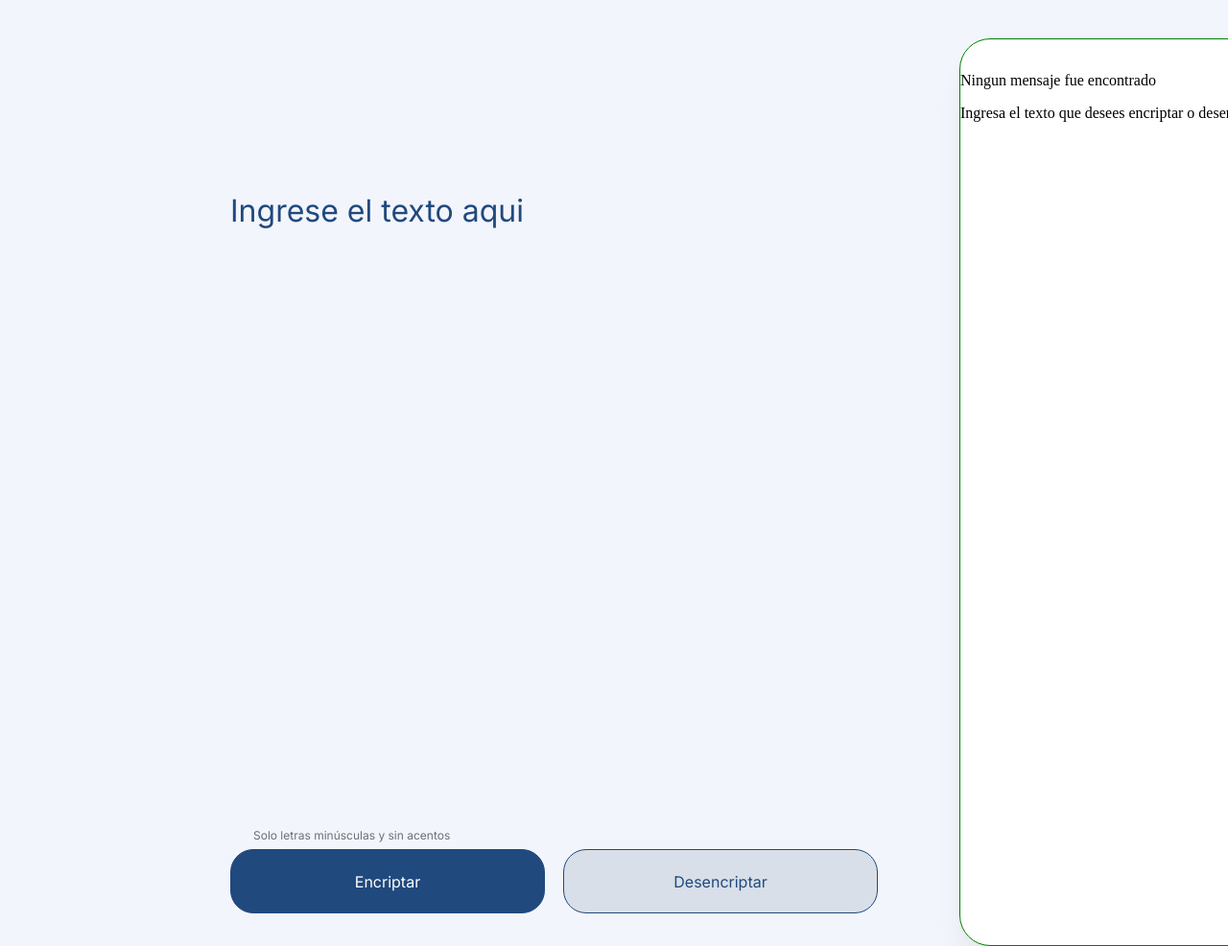
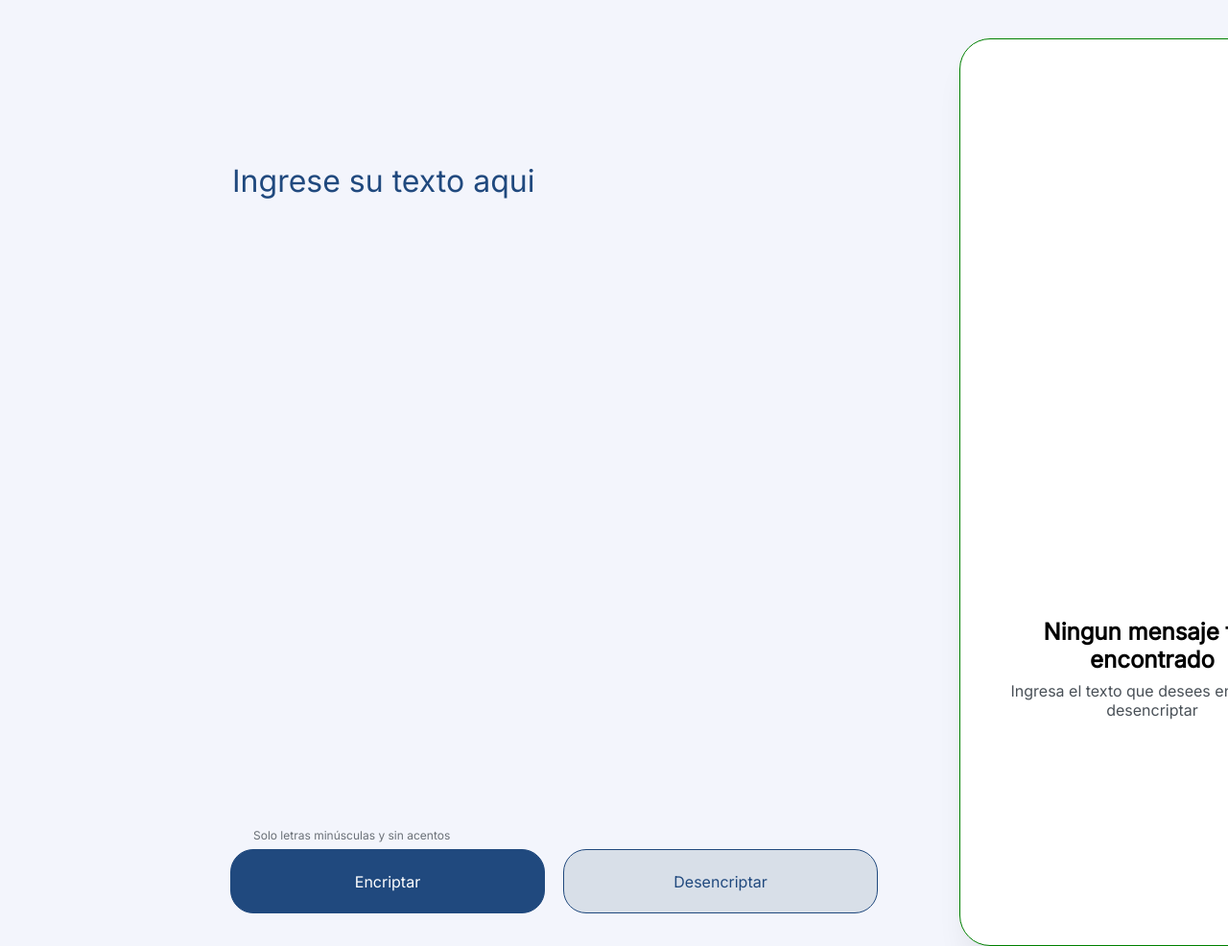
Before and after one commit to rodrigoGalvanDev/-Sprint01-Encriptador-de-texto, a website: page index.html in a window 1280 px wide. Shown: the top 986 px of the page at 96% size. Drawn offline with Linux system fonts and the light colour scheme.

Commit message:
cambios en el input y muestra posibles errores

```diff
--- a/index.html
+++ b/index.html
@@ -18,8 +18,7 @@
     <main>
 
         <div id="texto">
-
-            <p>Ingrese el texto aqui</p>
+            <input type="text" placeholder="Ingrese su texto aqui" >
 
         </div>
 
@@ -43,8 +42,8 @@
 
         <div>
             <img src="" alt="">
-            <p>Ningun mensaje fue encontrado</p>
-            <p>Ingresa el texto que desees encriptar o desencriptar</p>
+            <p class="error">Ningun mensaje fue encontrado</p>
+            <p class="consejo">Ingresa el texto que desees encriptar o desencriptar</p>
         </div>
 
     </aside>
--- a/src/main.scss
+++ b/src/main.scss
@@ -12,9 +12,21 @@ main{
         position: absolute;
         left: 240px;
         top: 168px;
-        font-family: 'Inter';
-        font-size: 32px;
-        color: $colorprimario;
+
+
+        input{
+            font-family: 'Inter';
+            font-size: 32px;
+            color: $colorprimario;
+            border: 0px;
+            background-color: $colorfondo;
+            outline: none;
+            width: 730px;
+        }
+
+        ::placeholder {
+            color: $colorprimario;
+          }
     }
 
     #acciones{
@@ -86,4 +98,32 @@ aside{
 
     box-shadow: 0px 24px 32px -8px rgba(0, 0, 0, 0.08);
     border-radius: 32px;
+
+    div{
+
+        .error{
+            position: absolute;
+            top: 579px;
+            left: 32px;
+            width: 336px;
+            height: 58px;
+            font-family: 'Inter';
+            font-size: 24px;
+            font-weight: 700;
+            text-align: center;
+        }
+
+        .consejo{
+            position: absolute;
+            top: 653px;
+            left: 32px;
+            width: 336px;
+            height: 48px;
+            font-family: 'Inter';
+            font-weight: 400;
+            font-size: 16px;
+            text-align: center;
+            color: #495057;
+        }
+    }
 }
```
Also changed, not shown: src/main.css, 1 other file.
